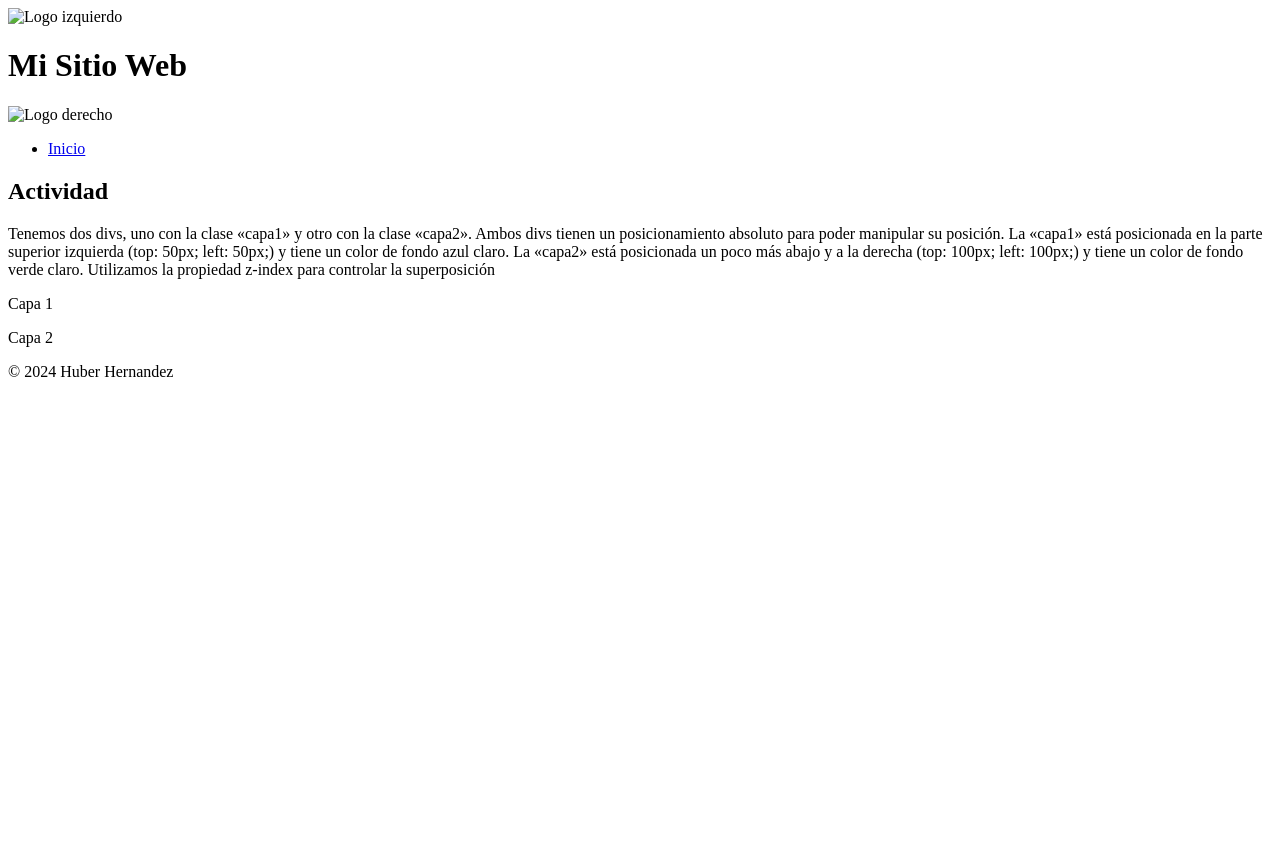
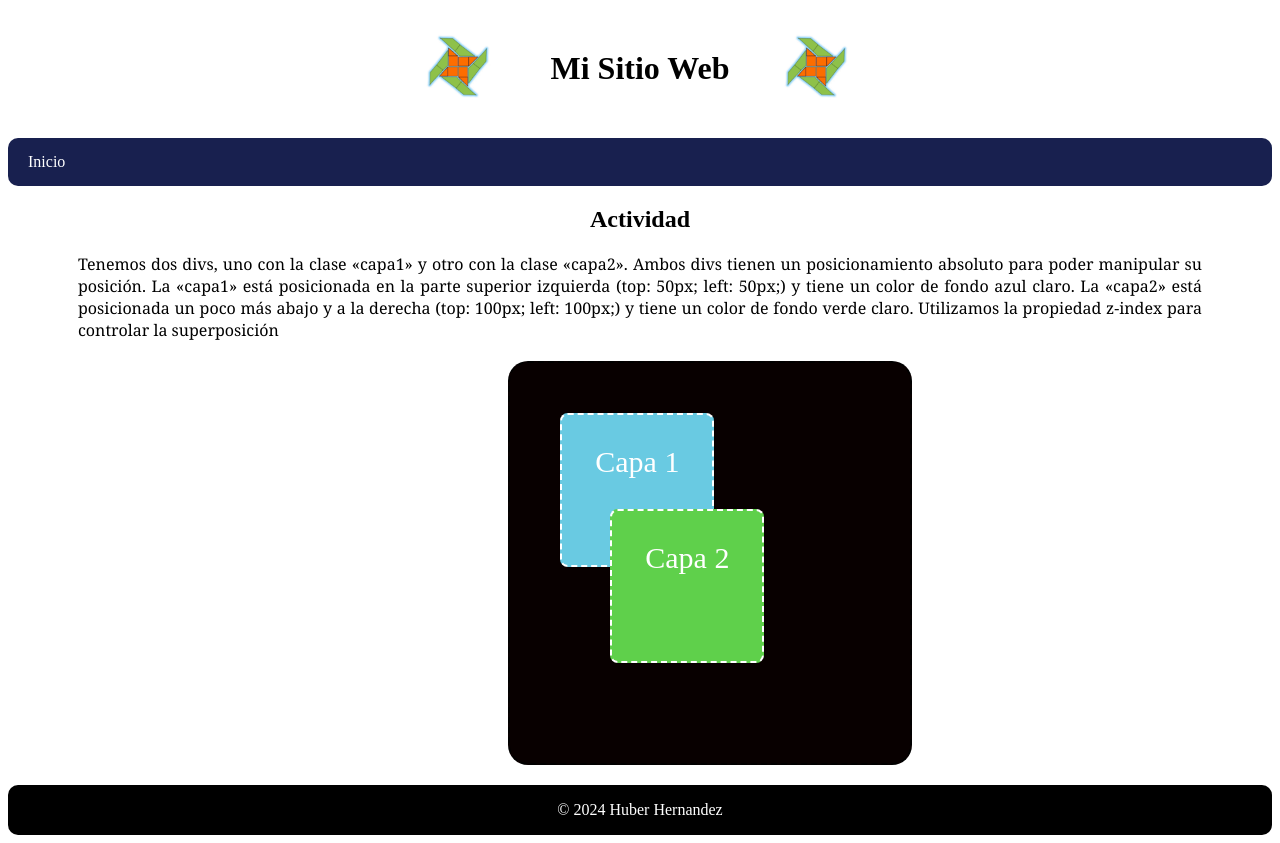
Before and after one commit to HuberxP/Project-Front, a plain HTML site: page pages/Actividad1.html in a window 1280 px wide. Before the commit the page ends 800 px from the top, so only its background shows below. Drawn offline with Linux system fonts and the light colour scheme; the site is published under a folder, as on GitHub Pages, so addresses that start at the root find nothing.

Commit message:
Arreglo de css

```diff
--- a/assets/css/General.css
+++ b/assets/css/General.css
@@ -37,20 +37,21 @@ header h1 {
 
     padding: 0;
     margin: 0;
-    background-color: #8cb7e2;
+    background-color: #ffffff;
     text-align: center;
     display: inline-flex;
-
+    min-width: 100%;
+    align-items: center;
 
 }
 
 .sobre-mi{
     background-color: rgb(255, 255, 255);
-    margin: 10px;
+    margin: 22px;
     padding: 10px;
     border: #000000 dashed;
     min-height: 50dvh;
-    min-width: 100dvh;
+    min-width: 45%;
 
 }
 
@@ -68,7 +69,7 @@ header h1 {
 
 .div-main{
     display:grid;
-    min-height: 100dvh;
+    min-height: 100%;
     grid-template-rows:
         auto 1fr auto;
 
--- a/pages/Actividad1.html
+++ b/pages/Actividad1.html
@@ -3,9 +3,8 @@
 <head>
     <meta charset="UTF-8">
     <meta name="viewport" content="width=device-width, initial-scale=1.0">
-    <title>Document</title>
-    <link rel="stylesheet" href="/assets/css/Estilos.css">
-    <link rel="stylesheet" href="/assets/css/General.css">
+    <link rel="stylesheet" href="../assets/css/Estilos.css">
+    <link rel="stylesheet" href="../assets/css/General.css">
 </head>
 
 
@@ -14,13 +13,13 @@
 
         <header>
             <div class="header-content">
-                <img class="LogoGif" src="/assets/images/Logo2.gif" alt="Logo izquierdo" />
+                <img class="LogoGif" src="../assets/images/Logo2.gif" alt="Logo izquierdo" />
                 <h1>Mi Sitio Web</h1>
-                <img class="LogoGif" src="/assets/images/Logo2.gif" alt="Logo derecho" />
+                <img class="LogoGif" src="../assets/images/Logo2.gif" alt="Logo derecho" />
             </div>
             <nav>
                 <ul class="menu">
-                    <li><a href="/index.html">Inicio</a></li>
+                    <li><a href="../index.html">Inicio</a></li>
 
                 </ul>
             </nav>
```
Also changed, not shown: pages/Page1.html (+5 -5 lines).
